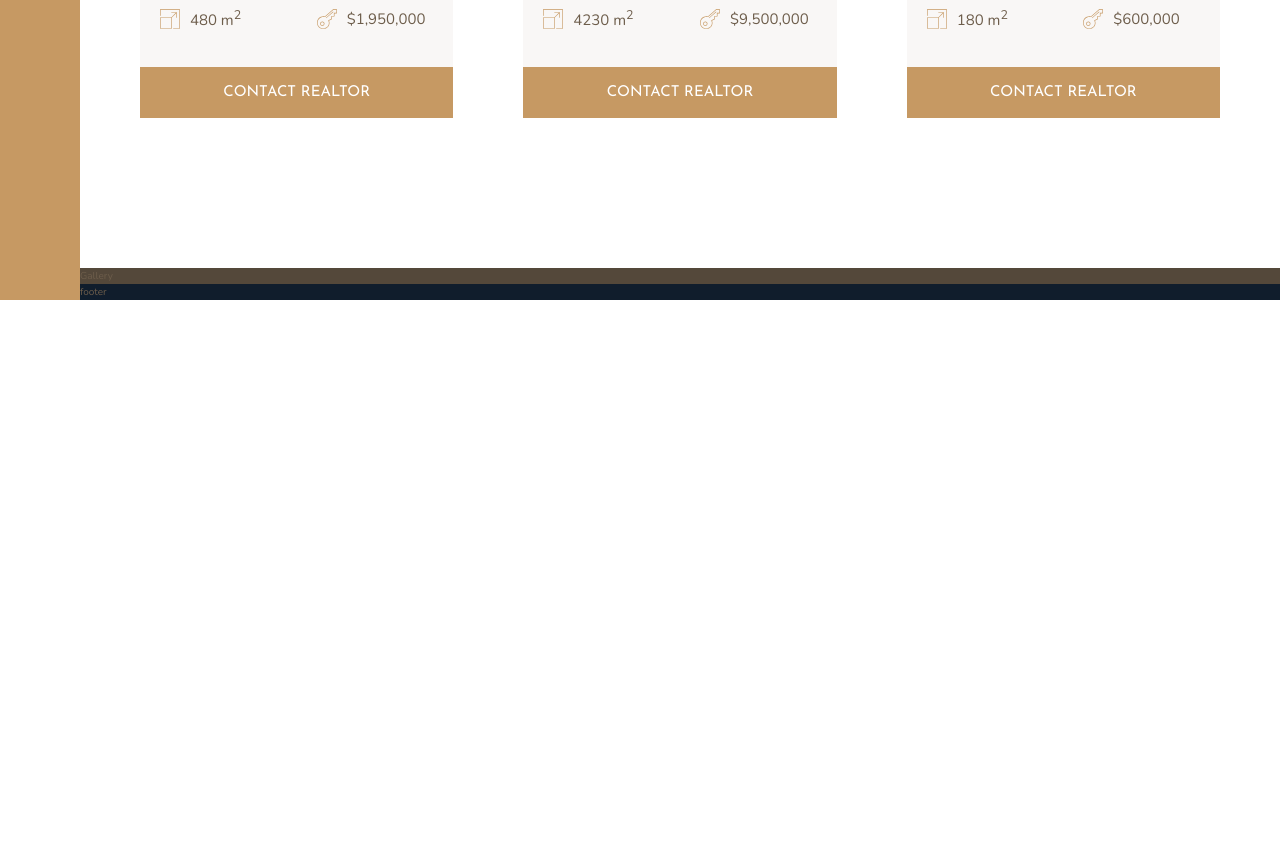
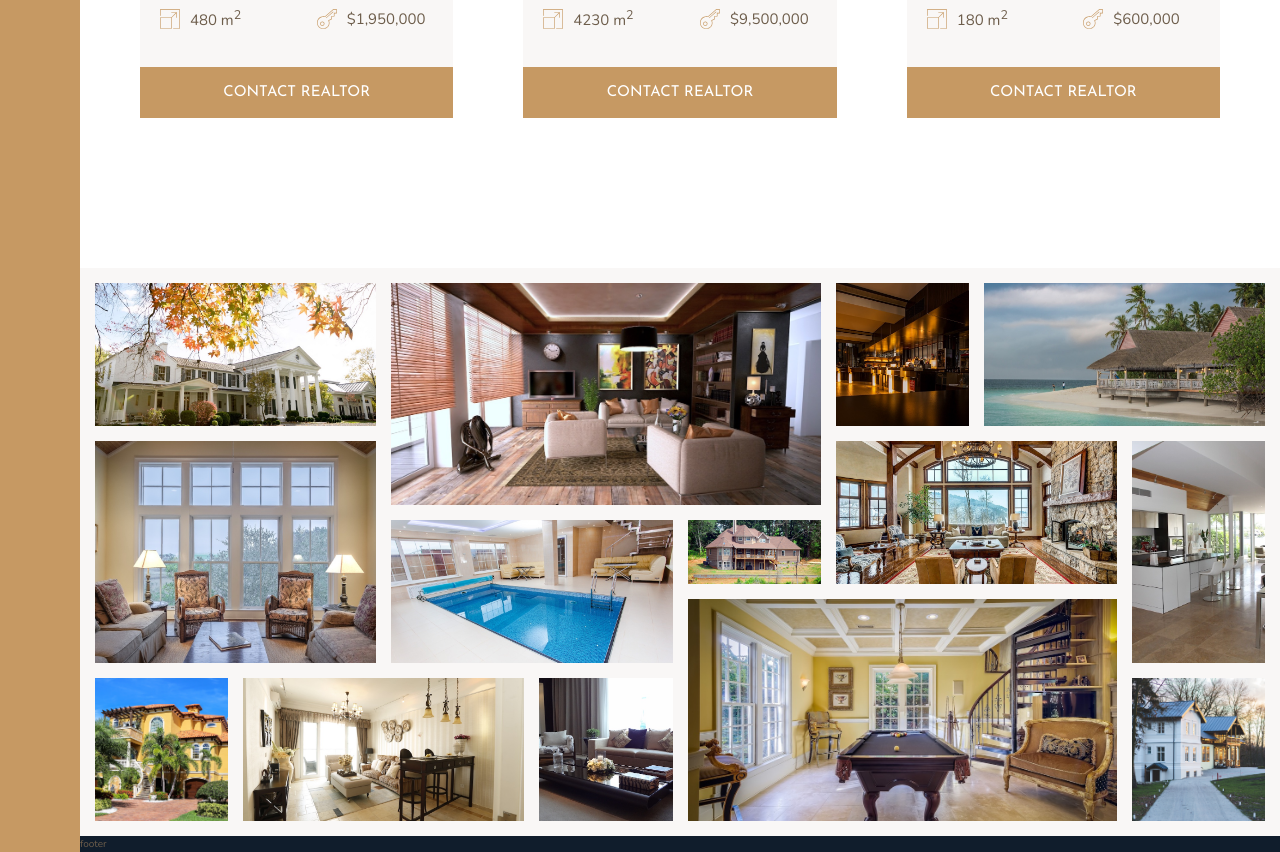
Before and after one commit to nikolaos1986/gridRensponsiveNexter, a website: page index.html in a window 1280 px wide. Shown: the part 2940-3792 px from the top of the page. Before the commit the page ends 3240 px from the top, so only its background shows below. Drawn offline with nearby package versions, Linux system fonts and the light colour scheme.

Commit message:
neo pdf analisis anagwn

```diff
--- a/index.html
+++ b/index.html
@@ -274,7 +274,22 @@
         </div>
     </section>
     <section class="gallery">
-        Gallery
+        <figure class="gallery__item gallery__item--1"><img src="img/gal-1.jpeg" alt="Gallery image 1" class="gallery__img"></figure>
+        <figure class="gallery__item gallery__item--2"><img src="img/gal-2.jpeg" alt="Gallery image 2" class="gallery__img"></figure>
+        <figure class="gallery__item gallery__item--3"><img src="img/gal-3.jpeg" alt="Gallery image 3" class="gallery__img"></figure>
+        <figure class="gallery__item gallery__item--4"><img src="img/gal-4.jpeg" alt="Gallery image 4" class="gallery__img"></figure>
+        <figure class="gallery__item gallery__item--5"><img src="img/gal-5.jpeg" alt="Gallery image 5" class="gallery__img"></figure>
+        <figure class="gallery__item gallery__item--6"><img src="img/gal-6.jpeg" alt="Gallery image 6" class="gallery__img"></figure>
+        <figure class="gallery__item gallery__item--7"><img src="img/gal-7.jpeg" alt="Gallery image 7" class="gallery__img"></figure>
+        <figure class="gallery__item gallery__item--8"><img src="img/gal-8.jpeg" alt="Gallery image 8" class="gallery__img"></figure>
+        <figure class="gallery__item gallery__item--9"><img src="img/gal-9.jpeg" alt="Gallery image 9" class="gallery__img"></figure>
+        <figure class="gallery__item gallery__item--10"><img src="img/gal-10.jpeg" alt="Gallery image 10" class="gallery__img"></figure>
+        <figure class="gallery__item gallery__item--11"><img src="img/gal-11.jpeg" alt="Gallery image 11" class="gallery__img"></figure>
+        <figure class="gallery__item gallery__item--12"><img src="img/gal-12.jpeg" alt="Gallery image 12" class="gallery__img"></figure>
+        <figure class="gallery__item gallery__item--13"><img src="img/gal-13.jpeg" alt="Gallery image 13" class="gallery__img"></figure>
+        <figure class="gallery__item gallery__item--14"><img src="img/gal-14.jpeg" alt="Gallery image 14" class="gallery__img"></figure>
+
+
     </section>
     <footer class="footer">
         footer
--- a/sass/_gallery.scss
+++ b/sass/_gallery.scss
@@ -1,4 +1,92 @@
-.gallery{
-   background-color: $color-grey-dark-1;
+.gallery {
+   background-color: $color-grey-light-1;
    grid-column: full-start / full-end;
+
+   display: grid;
+   /*grid-template-columns: repeat(8, 1fr);
+   grid-template-rows: repeat(7, 5vw);*/
+   grid-template: repeat(7, 5vw) / repeat(8, 1fr);
+
+
+   grid-gap: 1.5rem;
+   padding: 1.5rem;
+
+   &__item {
+       &--1 {
+           grid-row: 1 / span 2;
+           grid-column: 1 / span 2;
+       }
+
+       &--2 {
+           grid-row: 1 / span 3;
+           grid-column: 3 / span 3;
+       }
+
+       &--3 {
+           grid-row: 1 / span 2;
+           grid-column: 6 / 7;
+       }
+
+       &--4 {
+           grid-row: 1 / span 2;
+           grid-column: 7 / -1;
+       }
+
+       &--5 {
+           grid-row: 3 / span 3;
+           grid-column: 1 / span 2;
+       }
+
+       &--6 {
+           grid-row: 4 / span 2;
+           grid-column: 3 / span 2;
+       }
+
+       &--7 {
+           grid-row: 4 / 5;
+           grid-column: 5 / 6;
+       }
+
+       &--8 {
+           grid-row: 3 / span 2;
+           grid-column: 6 / span 2;
+       }
+
+       &--9 {
+           grid-row: 3 / span 3;
+           grid-column: 8 / -1;
+       }
+
+       &--10 {
+           grid-row: 6 / span 2;
+           grid-column: 1 / 2;
+       }
+
+       &--11 {
+           grid-row: 6 / span 2;
+           grid-column: 2 / span 2;
+       }
+
+       &--12 {
+           grid-row: 6 / span 2;
+           grid-column: 4 / 5;
+       }
+
+       &--13 {
+           grid-row: 5 / span 3;
+           grid-column: 5 / span 3;
+       }
+
+       &--14 {
+           grid-row: 6 / span 2;
+           grid-column: 8 / -1;
+       }
+   }
+
+   &__img {
+       width: 100%;
+       height: 100%;
+       object-fit: cover;
+       display: block;
+   }
 }
```
Also changed, not shown: style.css.
